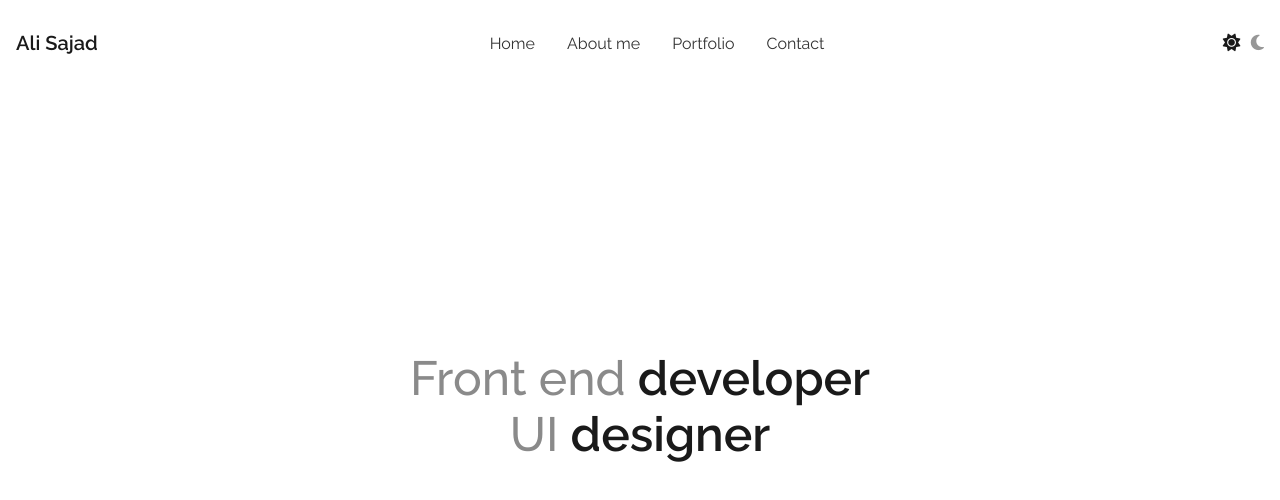
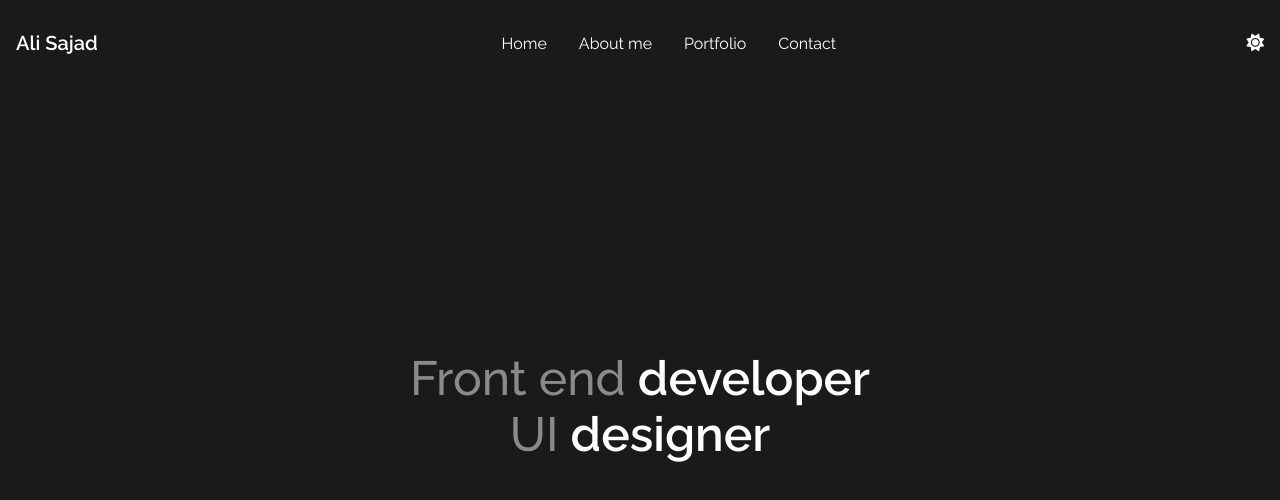
Before and after one commit to alisajad001/alisajadahmadi, a plain HTML site: page index.html in a window 1280 px wide. Both pictures are taken after a click on the icon 1231 px from the left and 42 px from the top of the page. Drawn offline with Linux system fonts and the light colour scheme.

Commit message:
Added theme toggler

```diff
--- a/index.html
+++ b/index.html
@@ -21,8 +21,7 @@
             </nav>
 
             <div class="theme">
-                <i class="fa-solid fa-sun active"></i>
-                <i class="fa-solid fa-moon"></i>
+                <i class="fa-solid fa-sun"></i>
             </div>
 
             <div class="burger-wrapper">
--- a/sass/hero.scss
+++ b/sass/hero.scss
@@ -14,7 +14,7 @@
         padding: 0 0.5rem;
 
         .txt-black {
-            color: #1A1A1A;
+            color: var(--black);
             font-weight: 600;
         }
     }
--- a/sass/navbar.scss
+++ b/sass/navbar.scss
@@ -1,3 +1,4 @@
+
 .header {
     height: 5.375rem;
     position: fixed;
@@ -11,7 +12,7 @@
         height: 100%;
 
         .logo {
-            color: #1A1A1A;
+            color: var(--black);
             text-decoration: none;
             font-weight: 600;
             font-size: 1.25rem;
@@ -26,7 +27,7 @@
                     list-style: none;
 
                     a {
-                        color: #333333;
+                        color: var(--black);
                         text-decoration: none;
                         position: relative;
 
@@ -34,7 +35,7 @@
                             content: "";
                             width: 0;
                             height: 2px;
-                            background-color: #333333;
+                            background-color: var(--black);
                             position: absolute;
                             left: 0;
                             bottom: -5px;
@@ -54,13 +55,9 @@
         .theme {
             i {
                 margin-left: 0.4rem;
-                color: #979797;
+                color: var(--black);
                 cursor: pointer;
                 font-size: 1.1rem;
-
-                &.active {
-                    color: #1A1A1A;
-                }
             }
         }
 
@@ -114,7 +111,7 @@
             .burger {
                 width: 2rem;
                 height: 2px;
-                background-color: #1A1A1A;
+                background-color: var(--black);
                 border-radius: 0.5rem;
                 transition: all 0.4s ease-in-out;
 
@@ -124,7 +121,7 @@
                     position: absolute;
                     width: 2rem;
                     height: 2px;
-                    background-color: #1A1A1A;
+                    background-color: var(--black);
                 }
 
                 &::before {
@@ -148,5 +145,9 @@
         .burger-wrapper.active .burger::after {
             transform: rotate(-45deg) translate(35px, 35px);
         }
+
+        .theme {
+            margin-right: 2rem;
+        }
     }
 }
--- a/sass/reset.scss
+++ b/sass/reset.scss
@@ -4,6 +4,17 @@
     margin: 0;
     padding: 0;
     box-sizing: border-box;
+}
+
+:root {
+    --white: #fff;
+    --black: #1A1A1A;
+}
+
+
+.darkMode {
+    --white: #1A1A1A;
+    --black: #fff;
 }
 
 html {
@@ -13,7 +24,10 @@ html {
 }
 
 body {
+    background-color: var(--white);
+    color: var(--black);
     font-family: 'Raleway', sans-serif;
+    transition: 0.5s;
 }
 
 .container {
--- a/script/main.js
+++ b/script/main.js
@@ -1,7 +1,11 @@
 const burgerWrapper = document.querySelector('.burger-wrapper');
 const navbar = document.querySelector('.nav');
+const sunIcon = document.querySelector('.fa-sun');
+const body = document.body;
+
 let menuOpen = false;
 
+// Opens and closes navabar
 burgerWrapper.addEventListener('click', () => {
     if (!menuOpen) {
         burgerWrapper.classList.add('active');
@@ -13,3 +17,23 @@ burgerWrapper.addEventListener('click', () => {
         menuOpen = false;
     }
 });
+
+// Toggles between dark mode and light mode
+sunIcon.addEventListener('click', () => {
+    body.classList.toggle('darkMode');
+
+    if (body.className.includes('darkMode')) {
+        localStorage.setItem('theme', 'dark' )
+    } else {
+        localStorage.setItem('theme', 'light')
+    };
+});
+
+// Updates the theme of the page based on user local storage
+window.addEventListener('load', () => {
+    let localStorageTheme = localStorage.getItem('theme');
+
+    if (localStorageTheme === 'dark') {
+        body.classList.add('darkMode')
+    }
+})
```
Also changed, not shown: css/hero.css, css/main.css, css/navbar.css, css/reset.css, 4 other files.
